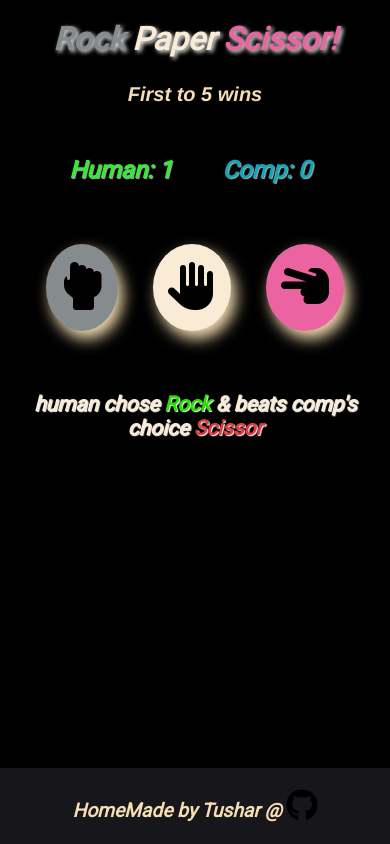
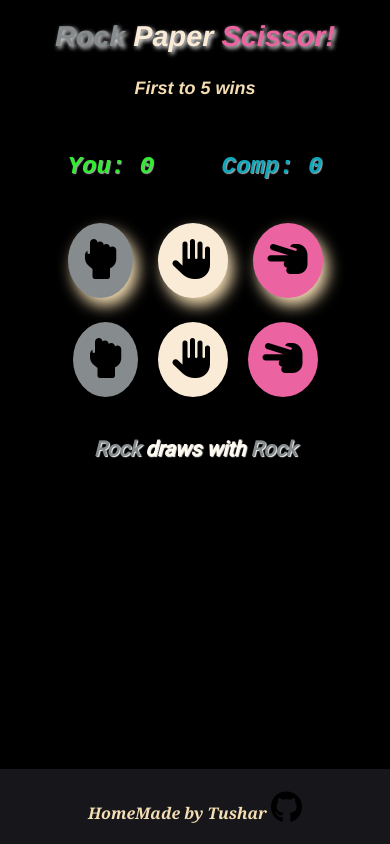
Before and after one commit to pinkmoon25/rockPaperScissors_js, a plain HTML site: page index.html in a window 390 px wide. Both pictures are taken after a click on the button 82 px from the left and 287 px from the top of the page. Drawn offline with Linux system fonts and the light colour scheme.

Commit message:
Added computer's choice buttons and modified result

```diff
--- a/index.html
+++ b/index.html
@@ -12,6 +12,7 @@
         <script type="text/javascript" src="rockPaperScissors.js" defer></script>
     </head>
     <body>
+        <div class="page-wrapper">
             <header id="header">
                 <h1>
                 <em><span style="color: rgb(134,139,142);">Rock</span>
@@ -21,16 +22,23 @@
                 <p class="subtext">First to 5 wins</p>
             </header>
 
-        <div id="content">
+            <div id="main">
                 <div class="score">
-                <p class="humanscore"> Human: <span class="h-runningscore"> 0 </span> </p>
-                <p class="compscore"> Comp: <span class="c-runningscore"> 0 </span> <p>
+                    <p class="humanscore"> You: <span class="h-runningscore"> 0 </span> </p>
+                    <p class="compscore"> Comp: <span class="c-runningscore"> 0 </span> </p>
                 </div>
 
                 <div class="buttons">
+                    <div class="playerButtons">
                         <button class="rock"> <i class="fa-solid fa-hand-back-fist"> </i> </button>
                         <button class="paper"><i class="fa-solid fa-hand"></i></button>
                         <button class="scissor"><i class="fa-solid fa-hand-scissors"></i></button>
+                    </div>
+                    <div class="compButtons">
+                        <button class="comprock"> <i class="fa-solid fa-hand-back-fist"> </i> </button>
+                        <button class="comppaper"><i class="fa-solid fa-hand"></i></button>
+                        <button class="compscissor"><i class="fa-solid fa-hand-scissors"></i></button>
+                    </div>
                 </div>
 
                 <div class="result">
@@ -39,13 +47,12 @@
             </div>
             <button class="reload">Play again?</button>
             <footer>
-            <p>HomeMade by Tushar @
+                <p>HomeMade by Tushar
                     <a href="https://github.com/PinkMoon25/rockPaperScissors_js">
                     <i class="fa-brands fa-github"></i>
                     </a>
                 </p>
             </footer>
-
-
+        </div>
     </body>
     </html>
--- a/rockPaperScissors.js
+++ b/rockPaperScissors.js
@@ -7,18 +7,29 @@ const humanScore = document.querySelector(".h-runningscore");
 const compScore = document.querySelector(".c-runningscore");
 const result = document.querySelector(".result>p");
 const reloadBtn = document.querySelector(".reload");
+const compRockBtn = document.querySelector(".comprock");
+const compPaperBtn = document.querySelector(".comppaper");
+const compScissorBtn = document.querySelector(".compscissor");
+
+
 
 
 function computerPlay(){
     let num = Math.floor(Math.random() *3);
     switch(num){
         case 0:
+            compRockBtn.classList.add('compchoice');
+            setTimeout(()=> {compRockBtn.classList.remove('compchoice');}, 600);
             return "rock";
             break;
         case 1:
+            compPaperBtn.classList.add('compchoice');
+            setTimeout(()=> {compPaperBtn.classList.remove('compchoice');}, 600);
             return "paper";
             break;
         case 2:
+            compScissorBtn.classList.add('compchoice');
+            setTimeout(()=> {compScissorBtn.classList.remove('compchoice');}, 600);
             return "scissor";
             break;
     }
@@ -31,65 +42,55 @@ function game(playerSelection){
         case `rock, scissor`:
         case `scissor, paper`:
         case `paper, rock`:
-            result.innerHTML = `human chose
-                                <span style="color: rgb(36,229,0)">
+            result.innerHTML = `<span style="color: rgb(36,229,0)">
                                 ${playerSelection.charAt(0).toUpperCase() + playerSelection.slice(1)}</span>
-                                & beats comp's choice
+                                beats
                                 <span style="color: rgb(228,61,64)">
                                 ${computerSelection.charAt(0).toUpperCase() + computerSelection.slice(1)}</span>`;
+
+            playerScore++;
+            humanScore.innerText = playerScore;
+            compScore.innerText = computerScore;
             return "WIN";
             break;
         case `rock, paper`:
         case `paper, scissor`:
         case `scissor, rock`:
-            result.innerHTML = `human chose
-                                <span style="color: rgb(228,61,64)">
+            result.innerHTML = `<span style="color: rgb(228,61,64)">
                                 ${playerSelection.charAt(0).toUpperCase() + playerSelection.slice(1)}</span>
-                                & lost to comp's choice
+                                loses to
                                 <span style="color: rgb(36,229,0)">
                                 ${computerSelection.charAt(0).toUpperCase() + computerSelection.slice(1)}</span>`;
+
+            computerScore++;
+            humanScore.innerText = playerScore;
+            compScore.innerText = computerScore;
             return "LOSE";
             break;
         case `rock, rock`:
         case `paper, paper`:
         case `scissor, scissor`:
-            result.innerHTML = `human chose
-                                <span style="color: rgb(134,139,142)">
+            result.innerHTML = `<span style="color: rgb(134,139,142)">
                                 ${playerSelection.charAt(0).toUpperCase() + playerSelection.slice(1)}</span>
-                                & draws with comp's choice
+                                draws with
                                 <span style="color: rgb(134,139,142)">
                                 ${computerSelection.charAt(0).toUpperCase() + computerSelection.slice(1)}</span>`;
+
+            humanScore.innerText = playerScore;
+            compScore.innerText = computerScore;
+
             return "DRAW";
             break;
     }
 
 }
 
-function updatescore(playerSelection){
-
-    switch(game(playerSelection)){
-        case "WIN":
-            playerScore++;
-            humanScore.innerText = playerScore;
-            compScore.innerText = computerScore;
-            break;
-        case "LOSE":
-            computerScore++;
-            humanScore.innerText = playerScore;
-            compScore.innerText = computerScore;
-            break;
-        case "DRAW":
-            humanScore.innerText = playerScore;
-            compScore.innerText = computerScore;
-            break;
-    }
-}
 
 function firsttofive(playerScore, computerScore){
     if(playerScore == 5 || computerScore == 5){
 
         if(playerScore > computerScore){
-            result.innerText = "You Win Human!";
+            result.innerText = "You Won!";
             result.style.color = "rgb(36,229,0)";
         }
         else if(computerScore > playerScore){
@@ -113,13 +114,16 @@ function end(){
         paperBtn.style.pointerEvents = "none";
         scissorBtn.style.pointerEvents = "none";
 
+        rockBtn.style.boxShadow = "none";
+        paperBtn.style.boxShadow = "none";
+        scissorBtn.style.boxShadow = "none";
+
         reloadBtn.style.visibility = "visible";
     }
 }
 
 let rockfn = function (){
     game("rock");
-    updatescore("rock");
     firsttofive(playerScore, computerScore)
     end();
 
@@ -127,14 +131,12 @@ let rockfn = function (){
 
 let paperfn = function (){
     game("paper");
-    updatescore("paper");
     firsttofive(playerScore, computerScore);
     end();
 
 };
 let scissorfn = function begin(){
     game("scissor");
-    updatescore("scissor");
     firsttofive(playerScore, computerScore)
     end();
 
--- a/style.css
+++ b/style.css
@@ -5,14 +5,13 @@ body{
     padding: 0px;
     box-sizing: border-box;
     height: 100vh;
-    position:relative;
 }
 
-@media (max-width: 600px){
-    *,body{
-        font-family: Roboto, sans-serif;
-        position: relative;
-    }
+.page-wrapper{
+    display: flex;
+    flex-direction: column;
+    justify-content: space-between;
+    height: inherit;
 }
 
 header{
@@ -22,7 +21,7 @@ header{
     align-items: center;
 }
 
-#content{
+#main{
     display: flex;
     flex-direction: column;
     justify-content: center;
@@ -40,7 +39,7 @@ h1{
 
 .subtext{
     color:wheat;
-    font-size: 20px;
+    font-size: 18px;
     font-weight: bold;
     font-style: italic;
     font-family: 'Franklin Gothic Medium', 'Arial Narrow', Arial, sans-serif;
@@ -48,10 +47,24 @@ h1{
 }
 
 .buttons{
-    margin: 25px 8px;
+    margin: 2% auto;
     display: flex;
-    gap: 35px;
-    padding: 15px;
+    flex-wrap:wrap;
+    gap: 10%;
+    width: 100%;
+    justify-content: center;
+    align-items: center;
+}
+
+.compButtons{
+    display: flex;
+    gap: 20px;
+    padding: 3%;
+}
+.playerButtons{
+    display: flex;
+    gap: 25px;
+    padding: 3%;
 }
 
 button{
@@ -71,6 +84,12 @@ button{
     cursor: pointer;
     transform: scale(1.2);
 }
+
+.comprock{
+    background-color: rgb(134,139,142);
+    border-radius: 50%;
+}
+
 .paper{
     background-color:antiquewhite;
     border-radius: 50%;
@@ -80,6 +99,11 @@ button{
     background-color: rgb(36,229,0);
     cursor: pointer;
     transform: scale(1.2);
+}
+
+.comppaper{
+    background-color:antiquewhite;
+    border-radius: 50%;
 }
 
 .scissor{
@@ -92,34 +116,42 @@ button{
     cursor: pointer;
     transform: scale(1.2);
 }
+
+.compscissor{
+    background-color: rgb(235,99,160);
+    border-radius: 50%;
+}
+
+.compchoice{
+    transition: 0.3s ease;
+    transform: scale(1.1);
+    background-color: rgb(36,229,0);
+    box-shadow: wheat 5px 8px 15px;
+}
+
 .score{
     font-size: 2rem;
     font-family: monospace, Times, serif;
     font-weight: bold;
     font-style: italic;
-    margin-top: 25px;
+    margin: 25px auto 0px auto;
+    width: 100%;
     display: flex;
-    align-items: center;
-    justify-content: center;
-    gap: 10px;
+    justify-content: space-evenly;
     text-shadow: 1px 1px 1px darkgray;
 }
 
 .humanscore{
     color: rgb(49,237,49);
-    padding: 10px;
-    margin: 10px;
 }
 
 .compscore{
     color: rgb(17,167,187);
-    padding: 10px;
-    margin: 10px;
 }
 
 .result{
-    color:antiquewhite;
-    font-size: 2rem;
+    color:floralwhite;
+    font-size: 1.8rem;
     font-weight: bold;
     font-style: italic;
     text-shadow: 1px 1px 1px whitesmoke;
@@ -143,13 +175,13 @@ a{
 
 .reload{
     visibility: hidden;
-    font-size: 1.5rem;
+    font-size: 1.3rem;
     font-weight: bold;
     font-style: italic;
     font-family: cursive, sans-serif;
     border-radius: 10px;
-    padding: 15px;
-    margin: 10px;
+    padding: 10px;
+    margin: auto;
     background-color: cadetblue;
     transition: 0.3s ease;
 }
@@ -161,15 +193,13 @@ a{
 
 footer{
     color: wheat;
-    font-size: 1.2rem;
+    font-size: 1rem;
     font-family: Georgia, 'Times New Roman', Times, serif;
     font-weight: bold;
     font-style: italic;
     background-color: rgb(79 79 99 / 28%);
-    position: absolute;
-    bottom: 0;
     width: 100%;
-    margin-top: 10px;
+    margin-top: auto;
 }
 
 
@@ -180,10 +210,10 @@ footer{
         font-size: 1rem;
     }
     h1{
-        font-size: 2rem;
+        font-size: 1.8rem;
     }
     button{
-        font-size: 3rem;
+        font-size: 2.5rem;
     }
     .score{
         font-size:1.5rem;
@@ -193,7 +223,6 @@ footer{
     }
     .reload{
         font-family: Roboto, sans-serif;
-        font-size: 1.2rem;
     }
 
 }
```
Lines whose indentation alone changed are shown as unchanged.
